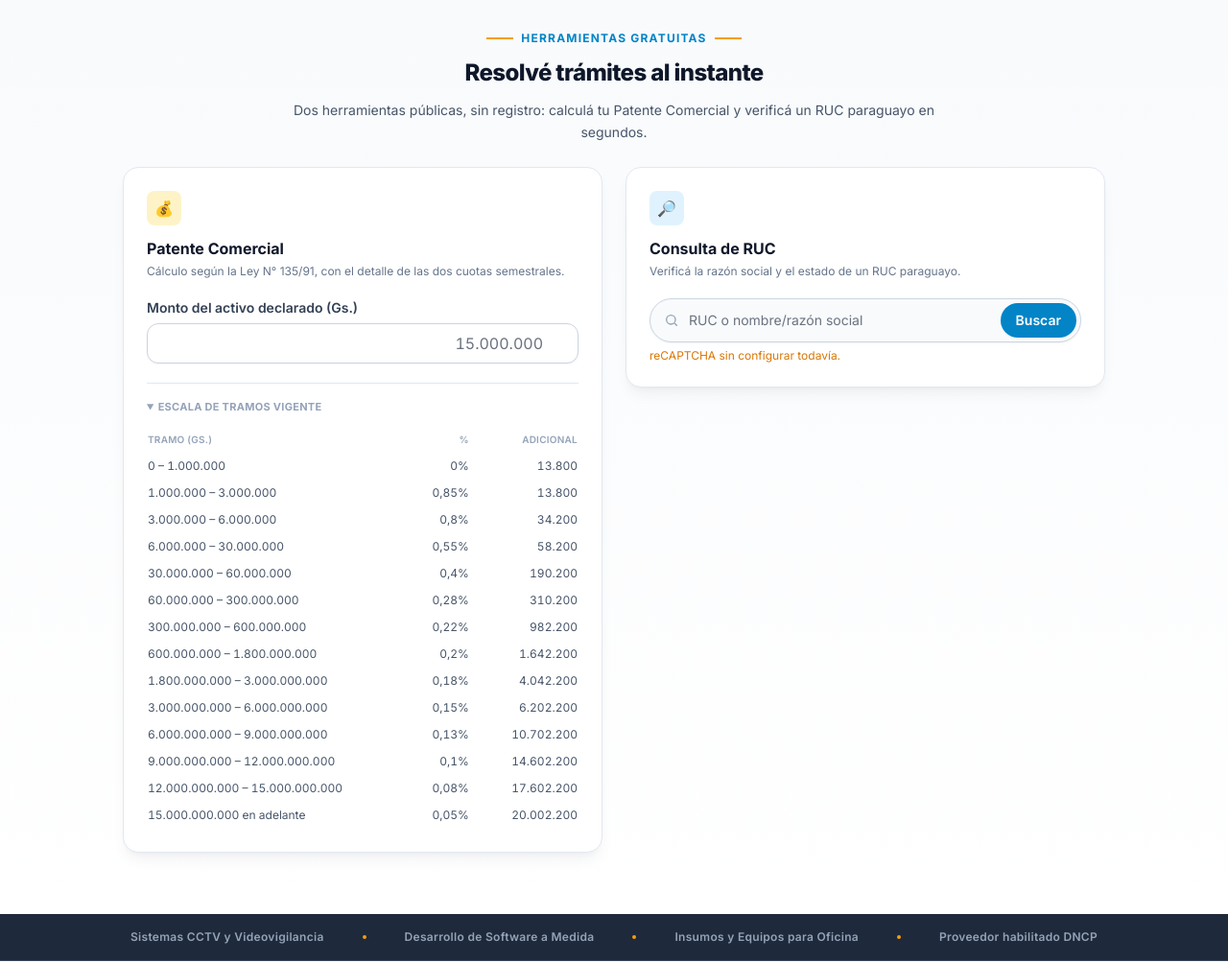
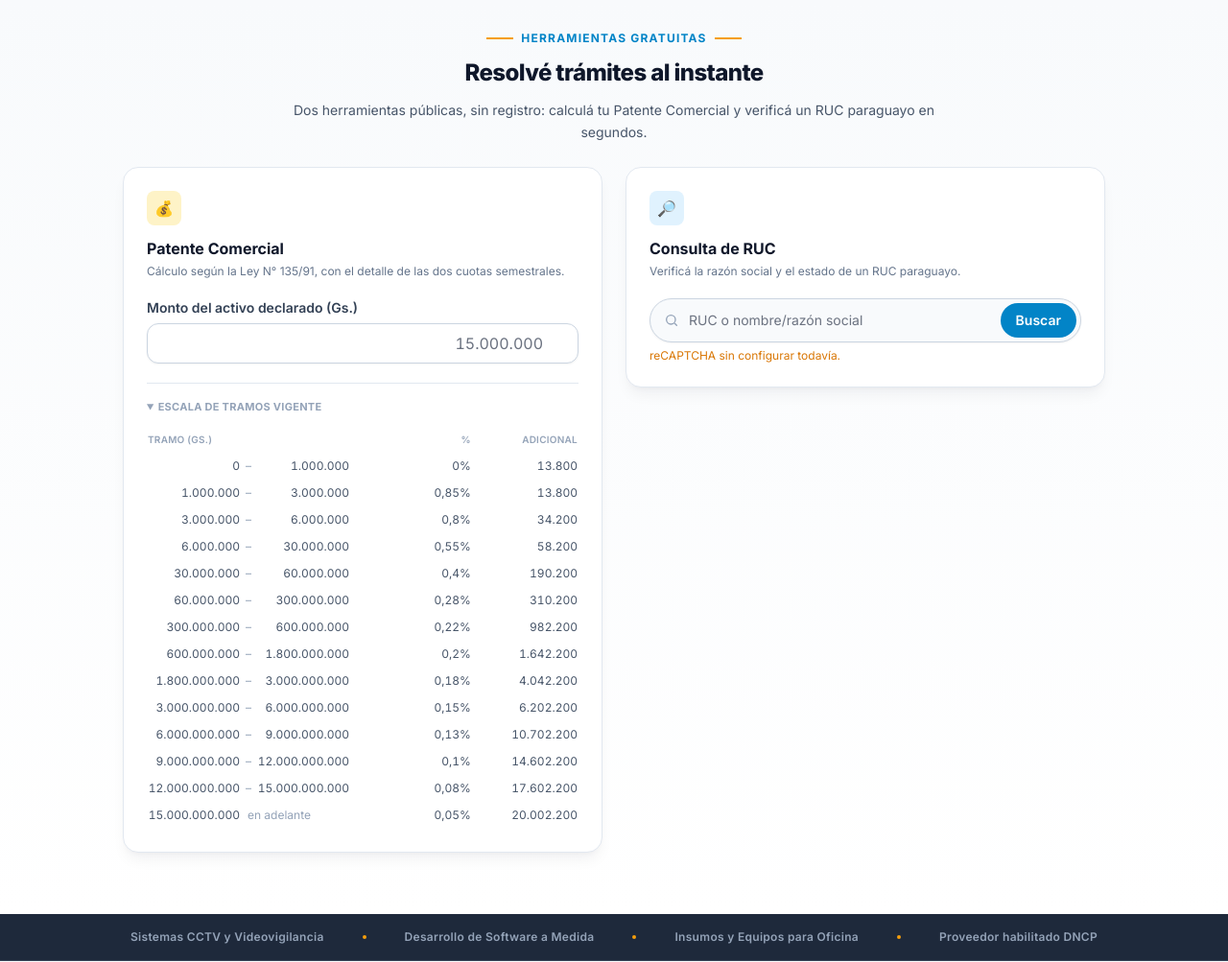
Before and after one commit to 2972462/gce-web, a Laravel app: page / in a window 1280 px wide, after a click on "ESCALA DE TRAMOS VIGENTE". Shown: the part 526-1529 px from the top of the page at 96% size. Run offline with Laravel 12, Linux system fonts and the light colour scheme; data comes from the database, SQL or seed files in the repository; style sheets or scripts are compiled from the project's sources.

Commit message:
Alinear los montos de la tabla de tramos (desde/hasta en columnas fijas)
Antes el texto "X - Y" variaba de largo segun los montos y quedaba
despareja; ahora desde y hasta van en columnas de ancho fijo
alineadas a la derecha, como una tabla real.

Co-Authored-By: Claude Sonnet 5 <noreply@anthropic.com>
Claude-Session: https://claude.ai/code/session_01WiDkJvo89Xe5qfLXvs8kGd

```diff
--- a/resources/views/welcome.blade.php
+++ b/resources/views/welcome.blade.php
@@ -212,12 +212,15 @@
                                     @endphp
                                     <tr :class="{{ $condicion }} ? 'bg-amber-50 font-bold text-amber-700' : 'text-slate-600'">
                                         <td class="py-1.5 pr-3 tabular-nums whitespace-nowrap">
-                                            {{ number_format($tramo->monto_desde, 0, ',', '.') }}
-                                            @if ($loop->last)
-                                                en adelante
-                                            @else
-                                                – {{ number_format($tramo->monto_hasta, 0, ',', '.') }}
-                                            @endif
+                                            <span class="inline-flex items-baseline">
+                                                <span class="inline-block w-24 text-right">{{ number_format($tramo->monto_desde, 0, ',', '.') }}</span>
+                                                @if ($loop->last)
+                                                    <span class="ml-2 text-slate-400">en adelante</span>
+                                                @else
+                                                    <span class="mx-1.5 text-slate-400">–</span>
+                                                    <span class="inline-block w-24 text-right">{{ number_format($tramo->monto_hasta, 0, ',', '.') }}</span>
+                                                @endif
+                                            </span>
                                         </td>
                                         <td class="py-1.5 px-3 text-right tabular-nums whitespace-nowrap">{{ rtrim(rtrim(number_format($tramo->porcentaje, 2, ',', '.'), '0'), ',') }}%</td>
                                         <td class="py-1.5 pl-3 text-right tabular-nums whitespace-nowrap">{{ number_format($tramo->adicional, 0, ',', '.') }}</td>
```
